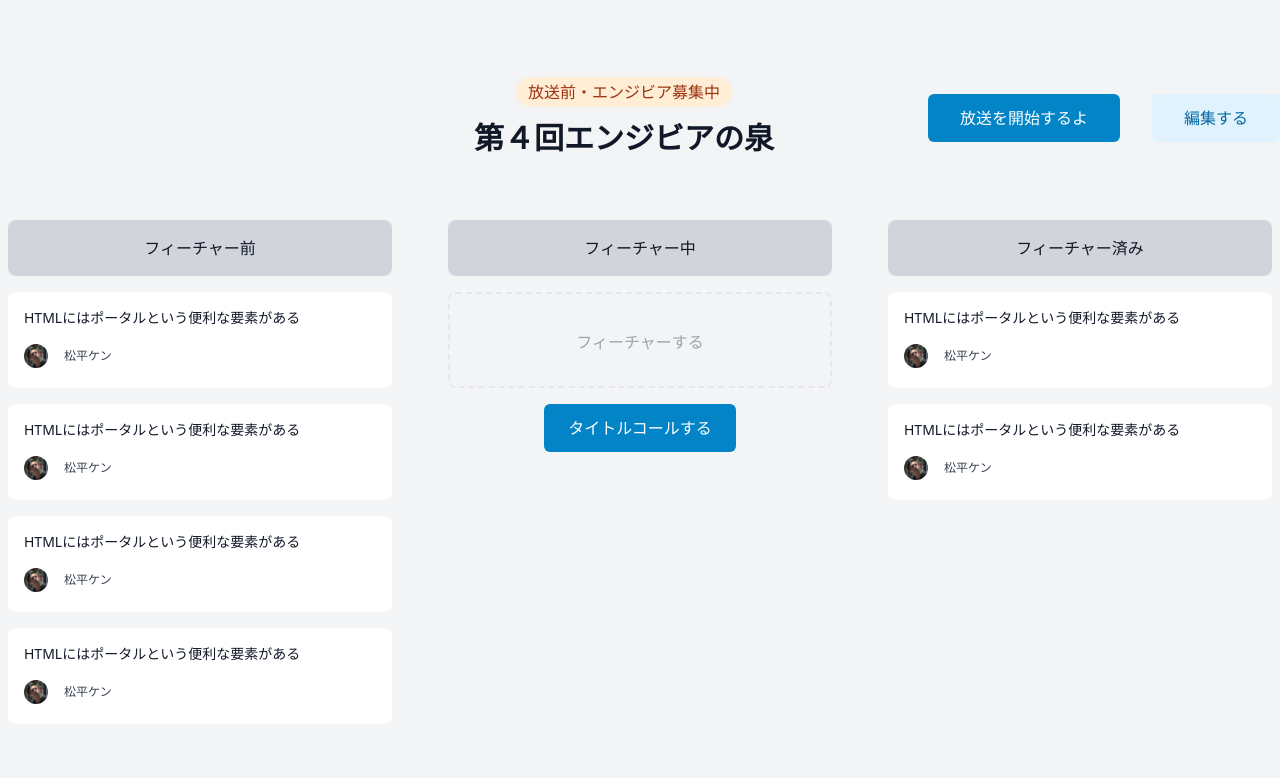
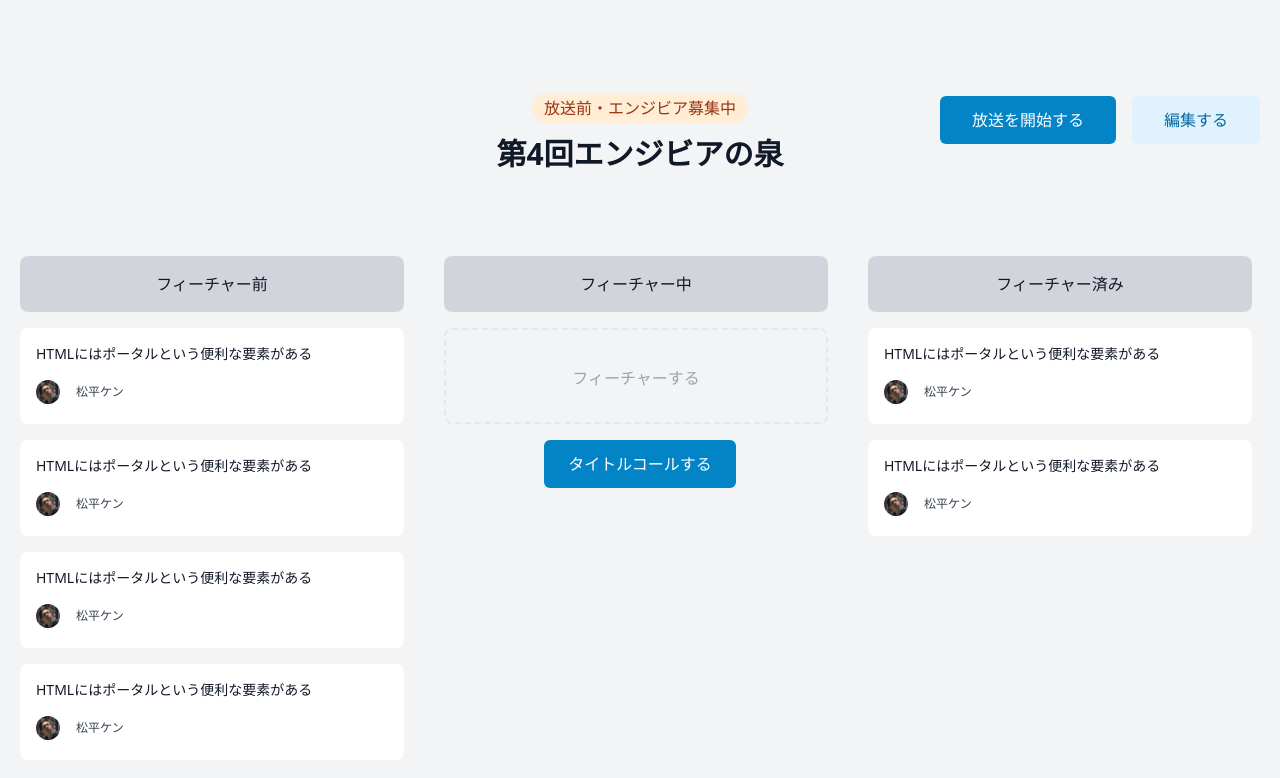
Before and after one commit to qin-spring-development/spring-of-engivia, a Next.js app: page /feature in a window 1280 px wide. Shown: the top 778 px of the page. Built offline with nearby package versions, Linux system fonts and the light colour scheme.

Commit message:
♻️ grid変更等

```diff
--- a/src/pages/feature.tsx
+++ b/src/pages/feature.tsx
@@ -6,11 +6,11 @@ interface EngiviaData {
 }
 
 const Feature = () => {
-  const FeatureText: string[] = [
-    "フィーチャー前",
-    "フィーチャー中",
-    "フィーチャー済み",
-  ];
+  // const FeatureText: string[] = [
+  //   "フィーチャー前",
+  //   "フィーチャー中",
+  //   "フィーチャー済み",
+  // ];
 
   const beforeFeatureData: EngiviaData[] = [
     {
@@ -57,38 +57,37 @@ const Feature = () => {
   ];
 
   return (
-    <div className="container mx-auto h-screen bg-gray-100">
-      <div className="flex justify-between items-center pt-20">
-        <div className="pl-80 mx-auto text-center">
-          {/* <p className='text-[#065F46] bg-[#D1FAE5] rounded-2xl inline px-3 py-1'>放送中</p> */}
+    <section className="container mx-auto h-screen bg-gray-100">
+      <div className="container py-24 px-5 mx-auto">
+        {/* タイトル部分 */}
+        <div className="relative mb-20 w-full h-20">
+          <div className="flex absolute flex-col flex-wrap items-center mb-20 w-full text-center">
+            <div>
               <p className="inline py-1 px-3 text-[#9A3412] bg-[#FFEDD5] rounded-2xl">
                 放送前・エンジビア募集中
               </p>
               <h1 className="mt-4 text-3xl font-bold text-[#111827]">
-            第４回エンジビアの泉
+                第4回エンジビアの泉
               </h1>
             </div>
-        <div>
+          </div>
+          <div className="absolute mx-auto space-x-4 w-full h-full text-right">
             <button className="py-3 px-8 text-white bg-[#0284C7] rounded-md">
-            放送を開始するよ
+              放送を開始する
             </button>
             <button className="py-3 px-8 ml-8 text-[#0369A1] bg-[#E0F2FE] rounded-md">
               編集する
             </button>
           </div>
         </div>
-      <div className="mx-2 mt-16">
-        <div className="flex justify-between">
-          {FeatureText?.map((text) => (
-            <p
-              key={text}
-              className="pt-4 w-96 h-14 text-center text-[#111827] bg-gray-300 rounded-lg"
-            >
-              {text}
+        {/* フィーチャー前・中・済　section */}
+        <div className="grid grid-cols-3 gap-8">
+          {/* フィーチャー前 */}
+          <div className="flex flex-col ">
+            <p className="pt-4 w-96 h-14 text-center text-[#111827] bg-gray-300 rounded-lg">
+              フィーチャー前
             </p>
-          ))}
-        </div>
-        <div className="flex justify-between">
+            {/* フィーチャー前要素が入ります */}
             <div>
               {beforeFeatureData.map((data) => (
                 <div
@@ -107,6 +106,14 @@ const Feature = () => {
                 </div>
               ))}
             </div>
+          </div>
+
+          {/* フィーチャー中 */}
+          <div className="flex flex-col ">
+            <p className="pt-4 w-96 h-14 text-center text-[#111827] bg-gray-300 rounded-lg">
+              フィーチャー中
+            </p>
+            {/* フィーチャー中要素が入ります */}
             <div>
               <div className="mt-4 w-96 h-24 rounded-lg border-2 border-gray-200 border-dashed">
                 <p className="pt-9 text-center text-[#9CA3AF]">
@@ -133,6 +140,15 @@ const Feature = () => {
                 タイトルコールする
               </button>
             </div>
+          </div>
+
+          {/* フィーチャー済み */}
+          <div className="flex flex-col ">
+            <p className="pt-4 w-96 h-14 text-center text-[#111827] bg-gray-300 rounded-lg">
+              フィーチャー済み
+            </p>
+
+            {/* フィーチャー済み要素が入ります */}
             <div>
               {afterFeatureData?.map((data) => (
                 <div
@@ -154,6 +170,7 @@ const Feature = () => {
           </div>
         </div>
       </div>
+    </section>
   );
 };
 
```
Lines whose indentation alone changed are shown as unchanged.
